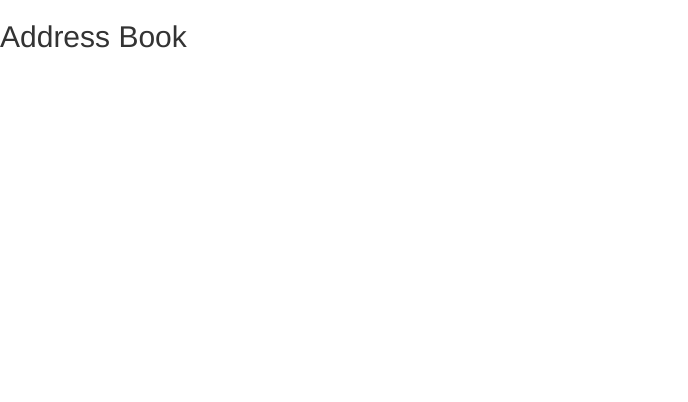
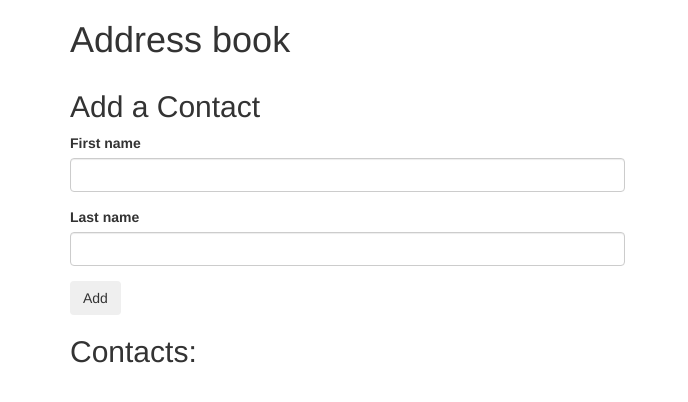
Before and after one commit to calvincushman/address-book, a plain HTML site: page index.html in a window 1280 px wide. Shown: the whole page, without its empty margins (0-688 px from the left). Drawn offline with Linux system fonts and the light colour scheme.

Commit message:
add entry form framework

```diff
--- a/index.html
+++ b/index.html
@@ -9,6 +9,29 @@
     <script src="js/scripts.js"></script>
   </head>
   <body>
-    <h2>Address Book</h2>
+    <div class="container">
+      <h1>Address book</h1>
+
+      <div class="row">
+        <div class="col-md-6">
+          <h2>Add a Contact</h2>
+          <form id="new contact">
+            <div class="form-group">
+              <label for="new-first-name">First name</label>
+              <input type="text" class="form-control" id="new-first-name">
+            </div>
+            <div class="form-group">
+              <label for="new-last-name">Last name</label>
+              <input type="text" class="form-control" id="new-last-name">
+            </div>
+            <button type="submit" class="btn">Add</button>
+          </form>
+          <h2>Contacts:</h2>
+          <ul id="contacts">
+
+          </ul>
+        </div>
+      </div>
+    </div>
   </body>
 </html>
```
